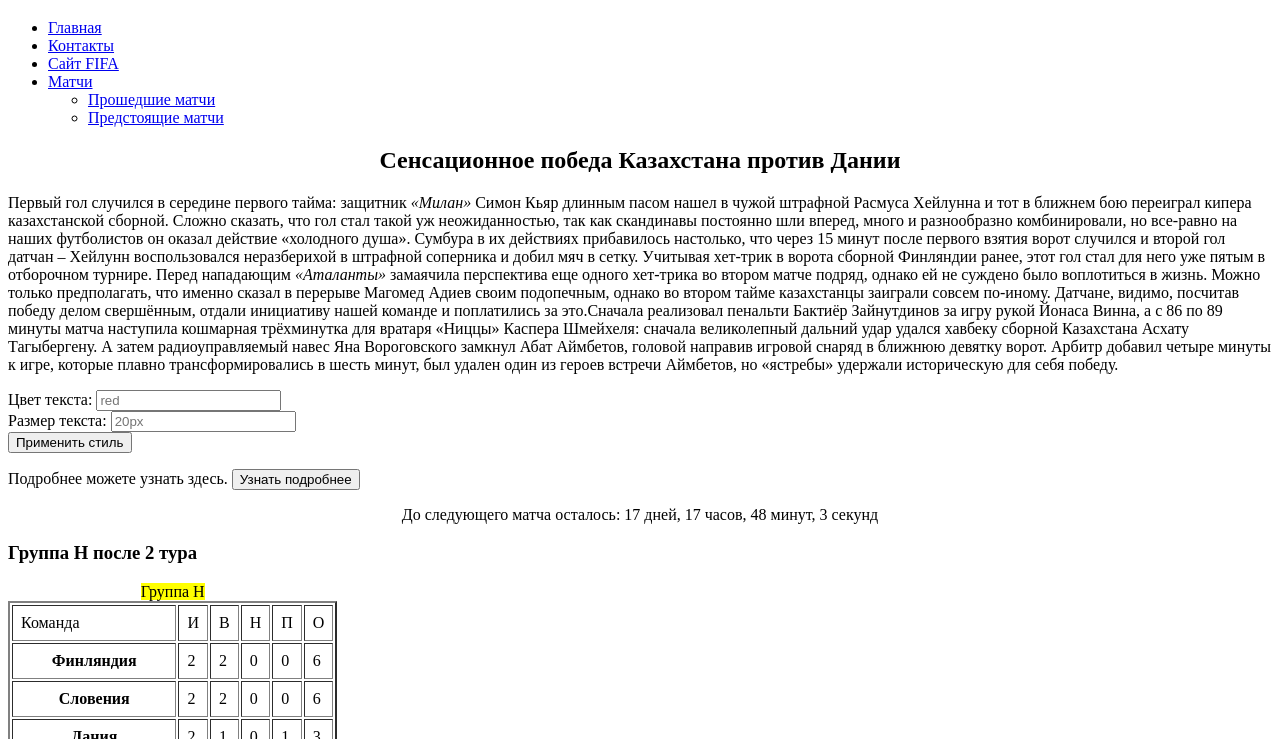
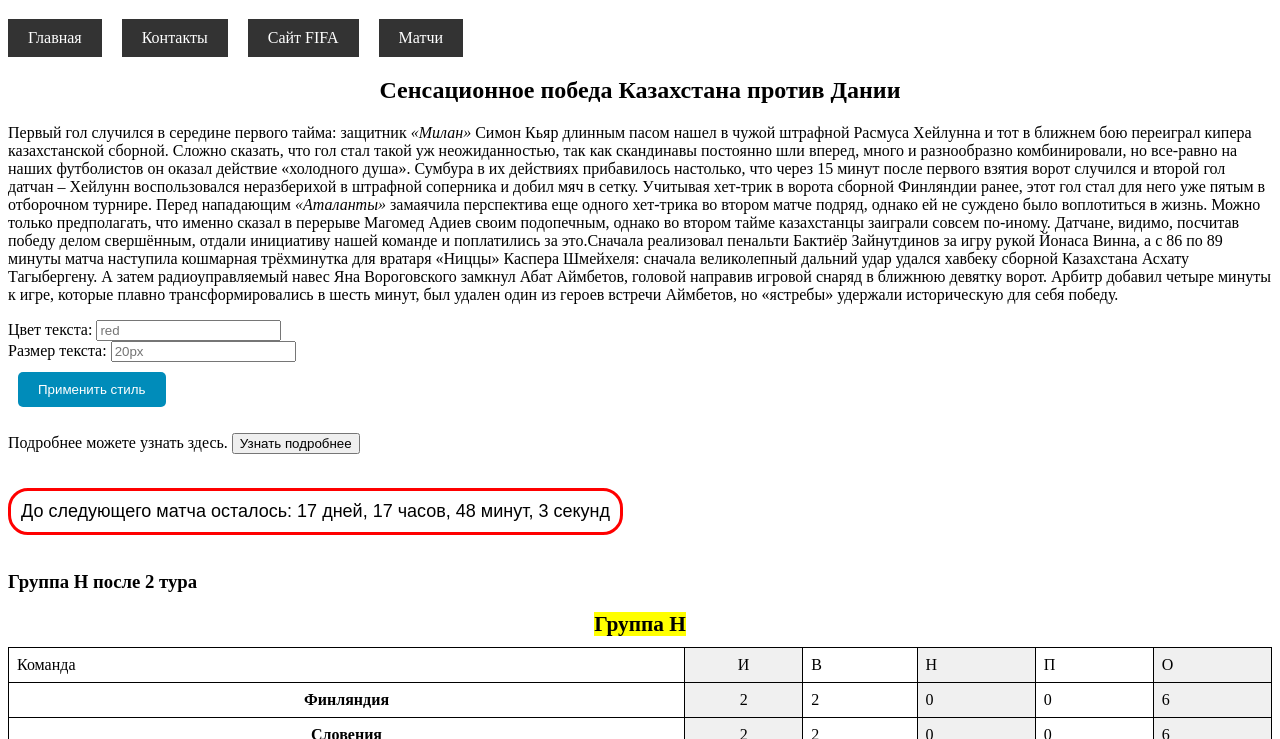
Before and after one commit to aseterkhanuly/skills-github-pages, a plain HTML site: page index.html in a window 1280 px wide. Shown: the part 61-800 px from the top of the page. Drawn offline with nearby package versions, Linux system fonts and the light colour scheme; files whose address does not match are found by name.

Commit message:
index.html

```diff
--- a/index.html
+++ b/index.html
@@ -1,7 +1,7 @@
 <!DOCTYPE html>
 <html lang="ru">
 <head>
-    <link rel="stylesheet" type="text/css" href="css\style.css">
+    <link rel="stylesheet" type="text/css" href="style.css">
     <title>Блог про футбол</title><!--Заголовок страницы на браузере-->
     <script src="https://code.jquery.com/jquery-3.6.0.min.js"></script>
 
```
